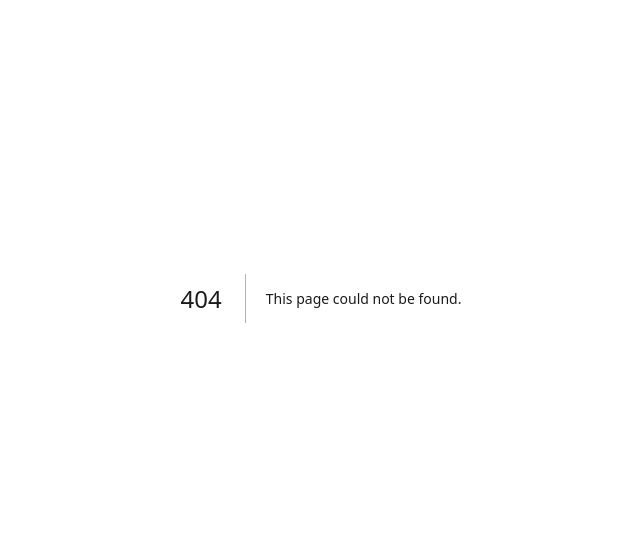
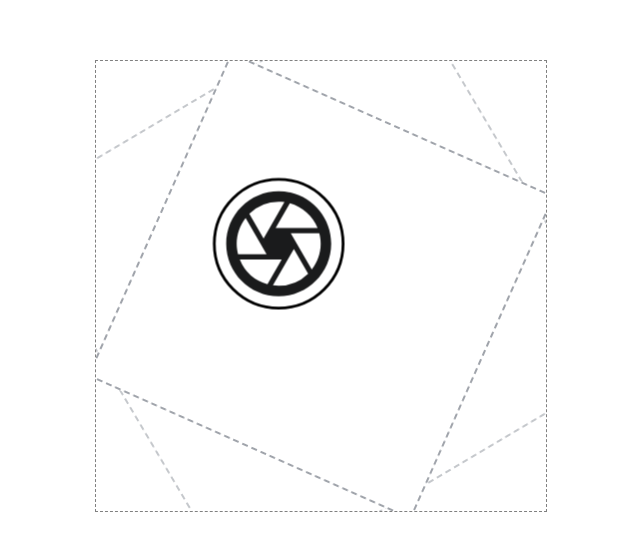
Before and after one commit to KamalRaghe/Skinstric, a Next.js app: page /camera in a window 1280 px wide. Before the commit this address had no page. Shown: the part 102-652 px from the top of the page, without its empty margins (319-959 px from the left). Built offline with nearby package versions, Linux system fonts and the light colour scheme.

Commit message:
first commit

```diff
--- /dev/null
+++ b/app/camera/page.js
@@ -0,0 +1,31 @@
+import { MdOutlineCamera } from "react-icons/md";
+export default function Cam(){
+    return(
+        <div>
+            <div className="center" style={{height:"95vh"}} >
+                <div style={{ width: "450px", height: "450px", border: "1px dashed grey" }}>
+                    <div className="center"  style={{ width: "100%", height: "100%", position: "relative",overflow:"scroll" }}>
+
+                        <div className="box middle center">
+                        <div className="box inner center" style={{width:"350px",height:"350px"}}></div>
+                    </div>
+
+                    <MdOutlineCamera style={{
+                        width: "45px",
+                        height: "45px",
+                        borderRadius: "50%",
+                        border: "1px solid black",
+                        background: "white",
+                        scale: "2.8",
+                        position:"absolute",
+                        top:"50%",
+                        left:"50%",
+                        transform:"translate(-50%,-50%)"
+                    }}
+                    />
+                    </div>
+                </div>
+                 </div>
+        </div>
+    )
+}
```
